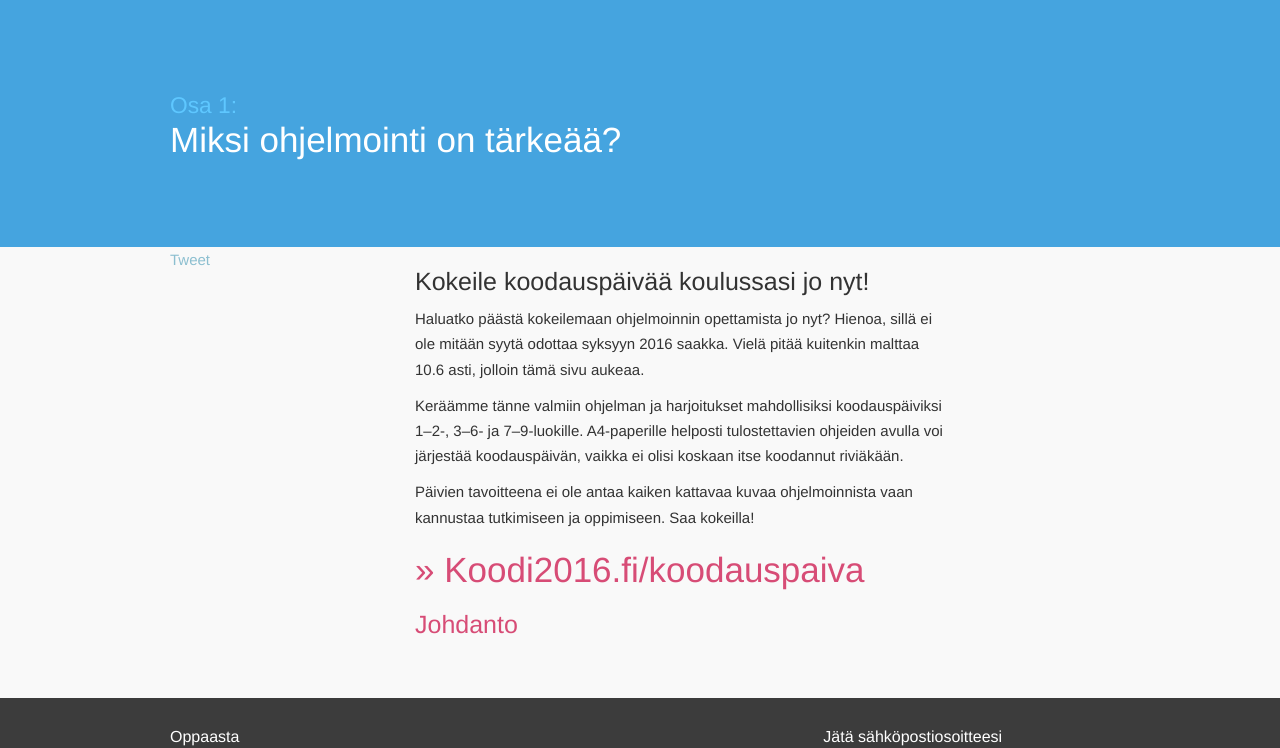
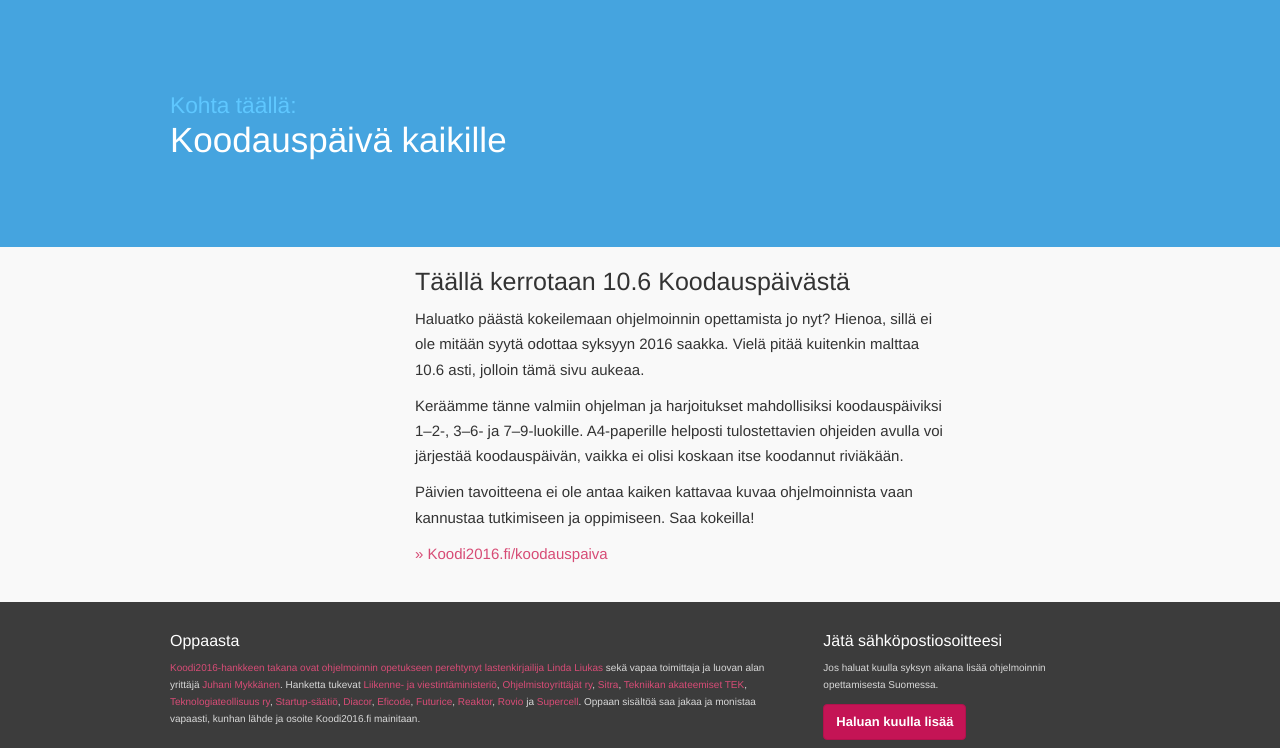
Before and after one commit to koodi2016/koodi2016.github.com, a plain HTML site: page koodauspaiva.html in a window 1280 px wide. Shown: the part 63-811 px from the top of the page. Drawn offline with nearby package versions, Linux system fonts and the light colour scheme; a script that the page names is missing.

Commit message:
Fiksattu Koodipäivän tyylejä

```diff
--- a/koodauspaiva.html
+++ b/koodauspaiva.html
@@ -12,7 +12,7 @@
 	<meta name="viewport" content="width=device-width, initial-scale=1.0" />
 	<link rel="shortcut icon" href="./favicon.ico">
 
-  <title>Koodi2016 | Miksi ohjelmointi on tärkeää?</title>
+  <title>Koodi2016 | Koodauspäivä</title>
 
   <link rel="stylesheet" href="bootstrap-base/css/bootstrap.css" />
   <link rel="stylesheet" href="css/style.css" />
@@ -52,9 +52,9 @@
     <div class="workpage-header-wrapper">
       <div class="container">
         <h2 class="page-header">
-          <small>Osa 1:</small>
+          <small>Kohta täällä:</small>
           <br />
-          Miksi ohjelmointi on tärkeää?
+          Koodauspäivä kaikille
         </h2>
       </div>
     </div>
@@ -67,9 +67,6 @@
               <div class="row">
                 <div class="col-sm-3">
 
-                  <a href="https://twitter.com/share" class="twitter-share-button" data-url="http://koodi2016.fi" data-hashtags="koodi2016">Tweet</a>
-                  <script>!function(d,s,id){var js,fjs=d.getElementsByTagName(s)[0],p=/^http:/.test(d.location)?'http':'https';if(!d.getElementById(id)){js=d.createElement(s);js.id=id;js.src=p+'://platform.twitter.com/widgets.js';fjs.parentNode.insertBefore(js,fjs);}}(document, 'script', 'twitter-wjs');</script>
-                  <div class="fb-share-button" data-href="http://koodi2016.fi" data-type="box_count"></div>
 
 
 
@@ -82,7 +79,7 @@
 
         <div class="col-sm-7">
 
-          <h3 id="section-1" class="fixed-header-hash-fix">Kokeile koodauspäivää koulussasi jo nyt!</h3>
+          <h3 id="section-1" class="fixed-header-hash-fix">Täällä kerrotaan 10.6 Koodauspäivästä</h3>
 
            <p>
            Haluatko päästä kokeilemaan ohjelmoinnin opettamista jo nyt? Hienoa, sillä ei ole mitään syytä odottaa syksyyn 2016 saakka. Vielä pitää kuitenkin malttaa 10.6 asti, jolloin tämä sivu aukeaa.
@@ -97,12 +94,8 @@
            </p>
            </em>
 
-           <h2><a href="http://koodi2016.fi/koodauspaiva">» Koodi2016.fi/koodauspaiva<h/2>
-            <h3 id="section-2" class="fixed-header-hash-fix">Johdanto</h3>
-
-
-
-          <br>
+         <p><a href="http://koodi2016.fi/koodauspaiva">» Koodi2016.fi/koodauspaiva</p>
+           <br>
 
         </div>
       </div>
```
